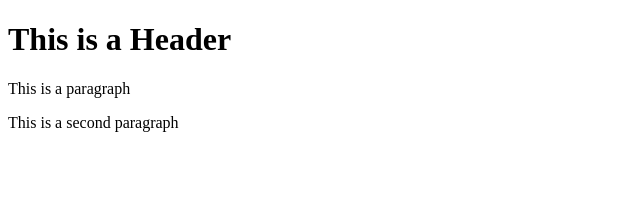
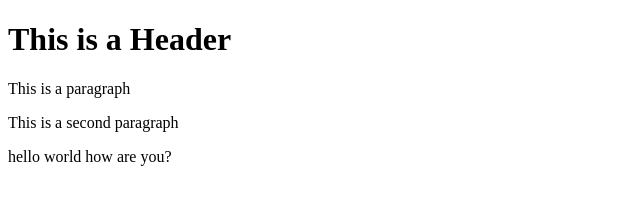
Before and after one commit to chaitanya642000/git-test, a website: page index.html in a window 1280 px wide. Shown: the whole page, without its empty margins (0-640 px from the left). Drawn offline with Linux system fonts and the light colour scheme.

Commit message:
third commit

```diff
--- a/index.html
+++ b/index.html
@@ -10,5 +10,6 @@
     <h1>This is a Header</h1>
         <p>This is a paragraph</p>
         <p>This is a second paragraph</p>
+        <p>hello world how are you?</p>
 </body>
 </html>
```
Also changed, not shown: package.json (added, +24 -0 lines), 2 other files.
